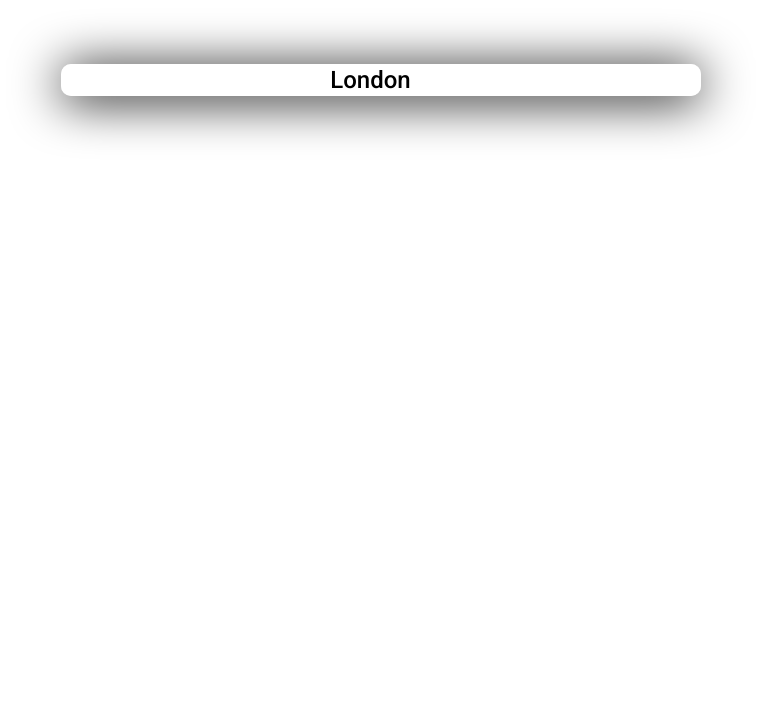
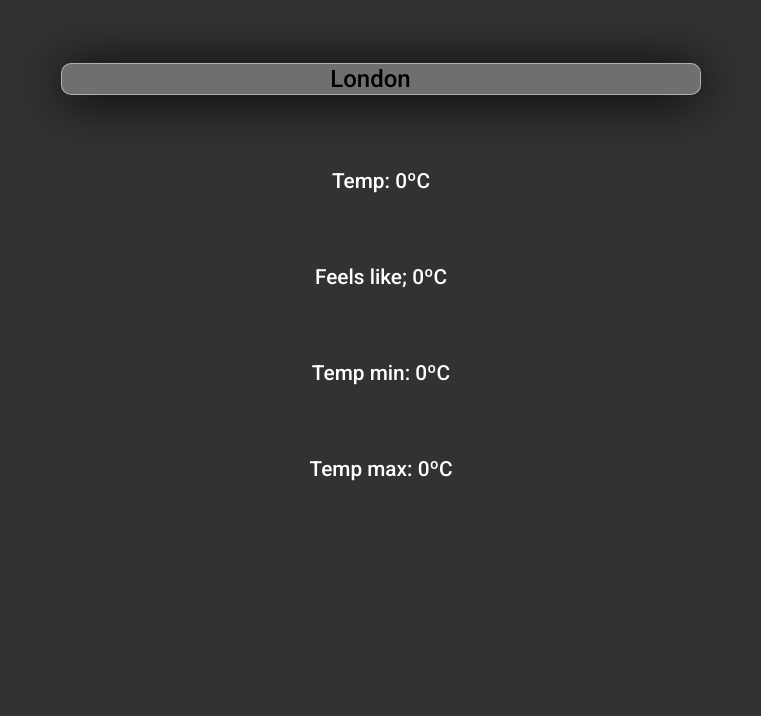
Before and after one commit to Gabriel160204/Weather-App, a website with bundled scripts: page index.html in a window 1280 px wide. Shown: the part 113-829 px from the top of the page, without its empty margins (259-1020 px from the left). Before the commit the page ends 801 px from the top, so only its background shows below. Built offline with nearby package versions, Linux system fonts and the light colour scheme; some packages are replaced by stand-ins of ours; no server answers; files whose address does not match are found by name.

Commit message:
css fixes

```diff
--- a/css/style.css
+++ b/css/style.css
@@ -1,17 +1,14 @@
 body {
+	background-color: #323232;
 	color: #fff;
 	font-family: 'Roboto', sans-serif;
-}
-
-#img_bg {
-	padding-top: 1px;
-	height: 100vh;
 	background-position: center;
 	background-repeat: no-repeat;
 	background-size: cover;
+	height: 100vh;
 }
 
-#title {
+h1 {
 	color: #fff;
 	text-align: center;
 	font-size: 5.5vh;
@@ -38,11 +35,11 @@ input {
 	border: 1px solid rgba(255, 255, 255, 0.45);
 }
 
-main section h1 {
+main h1 {
 	text-align: center;
 }
 
-main section div {
+main div {
 	display: grid;
 	grid-template-columns: 1fr;
 	gap: 4.5rem;
@@ -51,7 +48,7 @@ main section div {
 	width: 80%;
 }
 
-main section div span {
+main div span {
 	font-size: 1.3rem;
 	text-align: center;
 }
--- a/index.html
+++ b/index.html
@@ -19,20 +19,20 @@
 
 		<link rel="stylesheet" href="css/style.css">
 
+		<!-- Js -->
+
+		<script type="module" src="js/apiKey.js"></script>
+		<script type="module" src="js/city-model.js"></script>
+		<script type="module" src="js/weather-api.js"></script>
+		<script type="module" src="js/main.js"></script>
+
 	</head>
 	<body>
-
-		<div id="img_bg">
-
-			<h1 id="title">Weather App</h1>
-			<input id="input" type="search" name="city_search" value="London">
-			<main id="main">
+			<h1>Weather App</h1>
+			<input type="search" name="city_search" value="London">
+			<main>
 				<!-- City info goes here -->
 			</main>
-
 		</div>
-
-
-		<script type="module" src="js/main.js"></script>
 	</body>
 </html>
```
